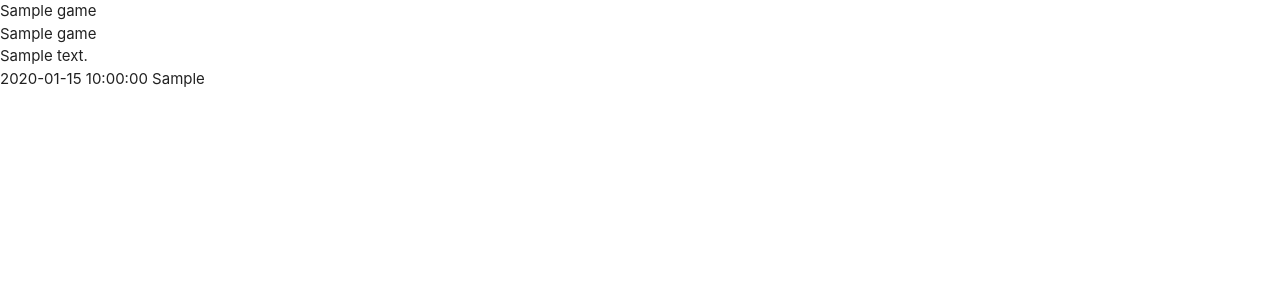
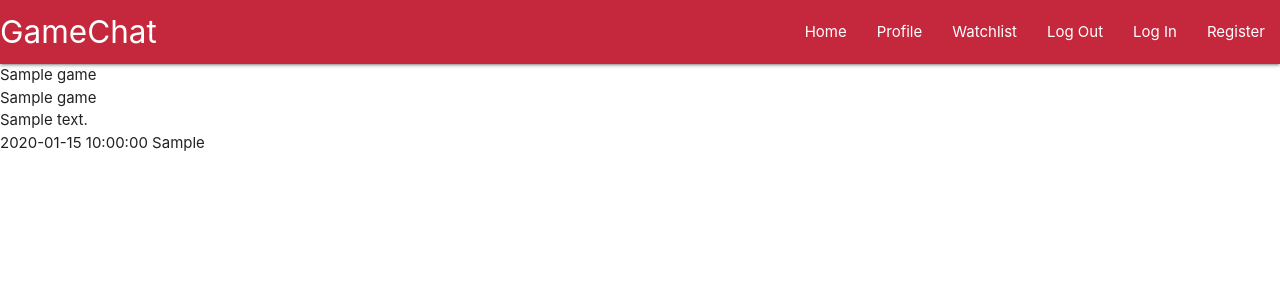
Before and after one commit to Ashwinreddy611/GameChat, a Flask app: page / in a window 1280 px wide. Shown: the top 300 px of the page. Run offline with Flask 2, Linux system fonts and the light colour scheme; a database or web service that is not in the repository returns one stand-in record (values such as "Sample title"); some libraries are stand-ins or nearby versions.

Commit message:
addition of navbar and mobile sidenav

```diff
--- a/static/css/style.css
+++ b/static/css/style.css
@@ -0,0 +1,3 @@
+.primary {
+    background-color: #c5283d;
+}
--- a/static/js/script.js
+++ b/static/js/script.js
@@ -0,0 +1,3 @@
+$(document).ready(function(){
+    $('.sidenav').sidenav();
+  });
--- a/templates/base.html
+++ b/templates/base.html
@@ -12,7 +12,34 @@
     {% endblock %}
 </head>
 <body>
+    <header>
 
+  <nav>
+    <!--Desktop Navbar-->
+    <div class="nav-wrapper primary">
+      <a href="#!" class="brand-logo">GameChat</a>
+      <a href="#" data-target="mobile-demo" class="sidenav-trigger"><i class="material-icons">menu</i></a>
+      <ul class="right hide-on-med-and-down">
+        <li><a href="{{ url_for('get_games')}}">Home</a></li>
+        <li><a href="#">Profile</a></li>
+        <li><a href="#">Watchlist</a></li>
+        <li><a href="#">Log Out</a></li>
+        <li><a href="#">Log In</a></li>
+        <li><a href="#">Register</a></li>
+      </ul>
+    </div>
+  </nav>
+
+  <!--Mobile Navbar-->
+  <ul class="sidenav" id="mobile-demo">
+    <li><a href="{{ url_for('get_games')}}">Home</a></li>
+    <li><a href="#">Profile</a></li>
+    <li><a href="#">Watchlist</a></li>
+    <li><a href="#">Log Out</a></li>
+    <li><a href="#">Log In</a></li>
+    <li><a href="#">Register</a></li>
+  </ul>
+    </header>
     {% block content %}
     {% endblock %}
 
```
